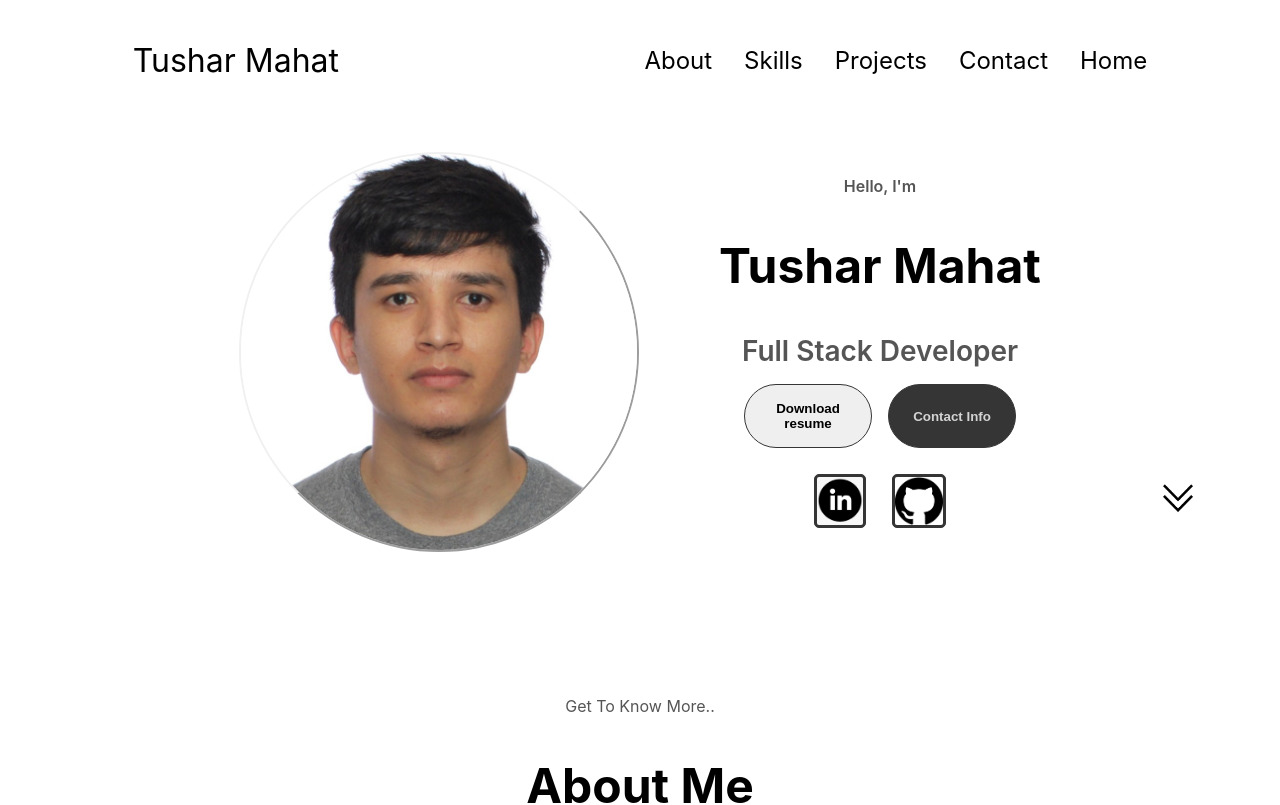
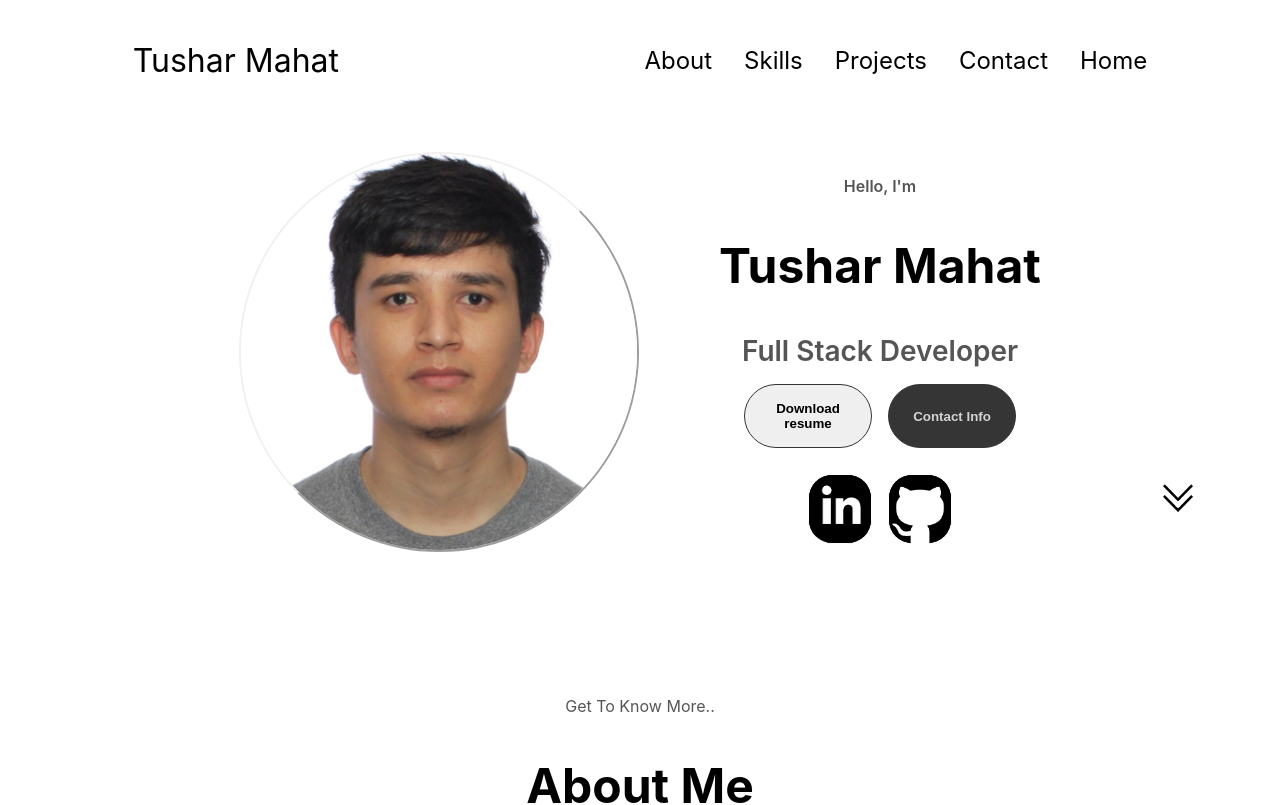
Before and after one commit to tusharmahat/my-portfolio, a React (Create React App) app: page / in a window 1280 px wide. Shown: the top 805 px of the page. Built offline with nearby package versions, Linux system fonts and the light colour scheme.

Commit message:
social icon fix

```diff
--- a/src/App.css
+++ b/src/App.css
@@ -240,23 +240,37 @@ section {
   padding-top: 10px;
 }
 
+.btn-holder {
+  width: 4rem;
+  background-color: #000;
+  border-radius: 1.5rem;
+  overflow: hidden;
+  border: 0.1rem solid rgb(255, 255, 255);
+  cursor: pointer;
+}
+
 /* ICONS */
+
+.btn-holder>.icon {
+  transform: scale(1.8);
+}
+
+#github_icon {
+  transform: scale(1.56);
+}
+
 .icon {
-  margin: 0 5px;
   height: 3rem;
-  border: 0.1rem solid rgb(53, 53, 53);
-  background-color: rgb(53, 53, 53);
-  border-radius: 5px;
-  cursor: pointer;
-  padding: 2px 2px;
+  padding: 1px;
   transition: all 30ms ease-in-out;
 }
 
-.icon:hover {
-  border: 0.1rem solid rgb(255, 255, 255);
+.btn-holder:hover {
+  border: 0.1rem solid #000;
+  box-shadow: 5px 5px 5px rgb(125, 125, 125);
 }
 
-.icon:active {
+.btn-holder:active {
   position: relative;
   top: 2px;
   box-shadow: none;
@@ -384,7 +398,7 @@ article div h3 {
 
 .project-img {
   width: 12rem;
-  height: fit-content;
+  height: 7rem;
   padding: 0.7rem;
   background: linear-gradient(to bottom right, lightgray, gray, lightgray);
   border-radius: 2rem;
--- a/src/components/Contact.js
+++ b/src/components/Contact.js
@@ -9,11 +9,11 @@ export default function Contact() {
             <h1 className='title'>Contact Me</h1>
             <div className='contact-info-upper-container'>
                 <div className='contact-info-container'>
-                    <img src={emailIcon} alt='email' className='icon contact-icon' />
+                    <img src={emailIcon} alt='email' className='icon contact-icon' onDragStart={(event) => event.preventDefault()} />
                     <p><a href="mailto:tusharmahat@gmail.com">tusharmahat@gmail.com</a></p>
                 </div>
                 <div className='contact-info-container'>
-                    <img src={linkedInIcon} alt='email' className='icon contact-icon' />
+                    <img src={linkedInIcon} alt='email' className='icon contact-icon' onDragStart={(event) => event.preventDefault()} />
                     <p><a href="https://www.linkedin.com/in/tushar-mahat/">LinkedIn</a></p>
                 </div>
             </div>
--- a/src/components/Profile.js
+++ b/src/components/Profile.js
@@ -18,7 +18,7 @@ function Profile() {
     return (
         <section id="profile">
             <div className="section__pic-container" onClick={goToHome}>
-                <img id="profile_pic" src={profilePic} alt="tushar's profile" />
+                <img id="profile_pic" src={profilePic} alt="tushar's profile" onDragStart={(event) => event.preventDefault()} />
             </div>
             <div className="section__text">
                 <p className='section_text_p1'>Hello, I'm</p>
--- a/src/components/Projects.js
+++ b/src/components/Projects.js
@@ -46,7 +46,7 @@ function Projects() {
                 <div className='about-containers'>
                     <div className='details-container color-container'>
                         <div className='article-container'>
-                            <img src={dashboard} alt='dashboard' className='project-img' />
+                            <img src={dashboard} alt='dashboard' className='project-img' onDragStart={(event) => event.preventDefault()} />
                         </div>
                         <h2 className='skill-sub-title project-title'>
                             Visualization <br />Dashboard(D3js)
@@ -59,7 +59,7 @@ function Projects() {
                     </div>
                     <div className='details-container color-container'>
                         <div className='article-container'>
-                            <img src={pagination} alt='pagination' className='project-img' />
+                            <img src={pagination} alt='pagination' className='project-img' onDragStart={(event) => event.preventDefault()} />
                         </div>
                         <h2 className='skill-sub-title project-title'>
                             HackerNews <br />Pagination App
@@ -72,7 +72,7 @@ function Projects() {
                     </div>
                     <div className='details-container color-container'>
                         <div className='article-container'>
-                            <img src={email} alt='email' className='project-img' />
+                            <img src={email} alt='email' className='project-img' onDragStart={(event) => event.preventDefault()} />
                         </div>
                         <h2 className='skill-sub-title project-title'>
                             Email App
@@ -85,7 +85,7 @@ function Projects() {
                     </div>
                     <div className='details-container color-container'>
                         <div className='article-container'>
-                            <img src={portfolio} alt='portfolio' className='project-img' />
+                            <img src={portfolio} alt='portfolio' className='project-img' onDragStart={(event) => event.preventDefault()} />
                         </div>
                         <h2 className='skill-sub-title project-title'>
                             Portfolio<br />
@@ -99,7 +99,7 @@ function Projects() {
                     </div>
                     <div className='details-container color-container'>
                         <div className='article-container'>
-                            <img src={clothingstore} alt='clothingstore' className='project-img' />
+                            <img src={clothingstore} alt='clothingstore' className='project-img' onDragStart={(event) => event.preventDefault()} />
                         </div>
                         <h2 className='skill-sub-title project-title'>
                             Clothing Store
--- a/src/components/Social.js
+++ b/src/components/Social.js
@@ -10,8 +10,9 @@ function Social() {
     }
     return (
         <div id="social-container">
-            <img src={linkedIn} alt="linkedin" className='icon' id="linkedin_icon" onClick={openLinkedIn} />
-            <img src={gitHub} alt="gitHub" className='icon' id="github_icon" onClick={openGitHub} />
+            <button className="btn-holder">   <img src={linkedIn} alt="linkedin" className='icon' id="linkedin_icon" onClick={openLinkedIn} onDragStart={(event) => event.preventDefault()} /></button>
+            <button className="btn-holder">
+                <img src={gitHub} alt="gitHub" className='icon' id="github_icon" onClick={openGitHub} onDragStart={(event) => event.preventDefault()} /></button>
         </div>
     );
 }
```
